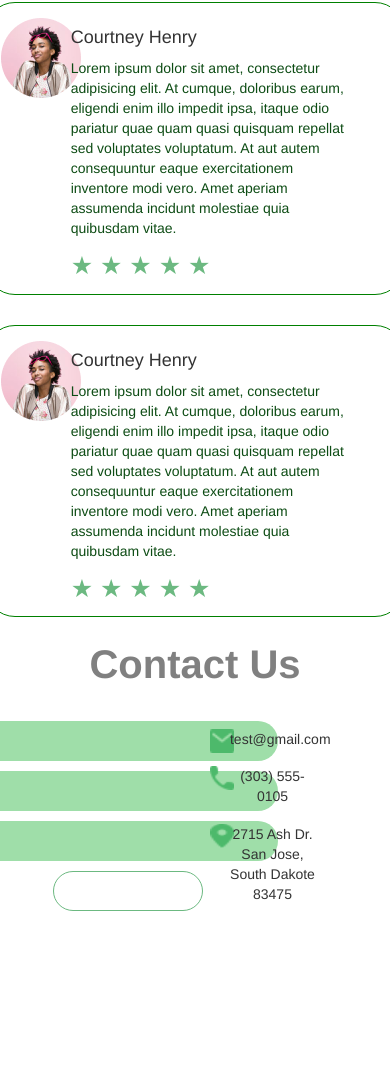
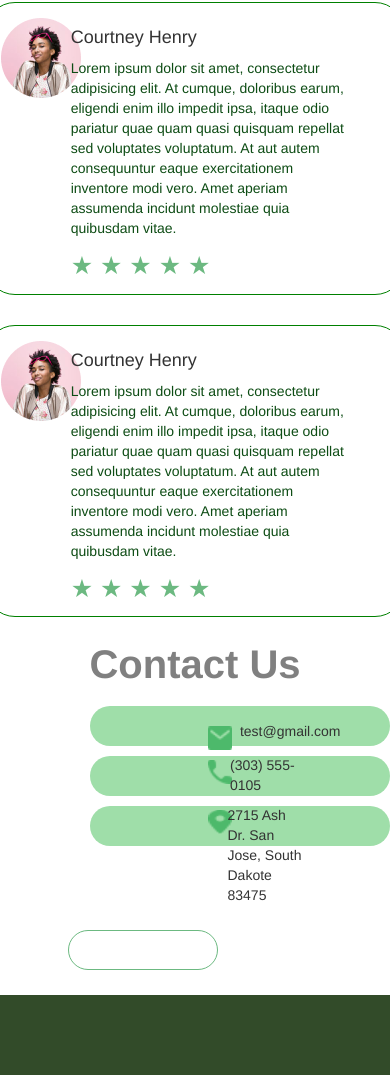
Before and after one commit to Edgars-Skrabins/Lawncare_Landing_Page, a website: page index.html in a window 390 px wide. Shown: the part 4524-5599 px from the top of the page. Before the commit the page ends 5460 px from the top, so only its background shows below. Drawn offline with nearby package versions, Linux system fonts and the light colour scheme.

Commit message:
Responsivenesss in the bottom page, fixed allignment for right side column in the bottom aswell.

```diff
--- a/index.html
+++ b/index.html
@@ -282,27 +282,25 @@
 
         <div class="row justify-content-center">
 
-
-            <!-- Why doesnt justify-content-center work here? -->
-            <div class="col-3 m-4 d-flex flex-column align-items-center">
+            <div class="col-3 col-sm-5 flex-column align-items-center">
 
                 <div class="custom-greenempty mb-3"></div>
                 <div class="custom-greenempty mb-3"></div>
                 <div class="custom-greenempty mb-3"></div>
-                <div class="custom-greenempty-whiteinside mb-3"></div>
+<!--                <div class="custom-greenempty-whiteinside mb-3"></div>-->
 
             </div>
 
             <!-- TODO properly align the right column and also make it responsive -->
-            <div class="col-3 m-4 col-3 m-4 d-flex flex-column align-items-start justify-content-evenly">
+            <div class="col-3 col-sm-5 m-4 d-flex flex-column align-items-start justify-content-between">
 
-                <div class="row">
+                <div class="row flex-nowrap">
 
-                    <div class="col-2">
+                    <div class="col-2 m-2">
                         <img class="img-custom-icon-contact-section" src="Images/EmailIcon.png" alt="">
                     </div>
 
-                    <div class="col-10">
+                    <div class="col-10 text-start">
 
                         <p>test@gmail.com</p>
 
@@ -310,13 +308,13 @@
 
                 </div>
 
-                <div class="row">
+                <div class="row flex-nowrap">
 
-                    <div class="col-2">
+                    <div class="col-2 m-2">
                         <img class="img-custom-icon-contact-section" src="Images/PhoneIcon.png" alt="">
                     </div>
 
-                    <div class="col-10">
+                    <div class="col-10 text-start">
 
                         <p>(303) 555-0105</p>
 
@@ -324,13 +322,13 @@
 
                 </div>
 
-                <div class="row">
+                <div class="row flex-nowrap">
 
-                    <div class="col-2">
+                    <div class="col-1 m-2">
                         <img class="img-custom-icon-contact-section" src="Images/LocationIcon.png" alt="">
                     </div>
 
-                    <div class="col-10">
+                    <div class="col-10 text-start">
 
                         <p>2715 Ash Dr. San Jose, South Dakote 83475</p>
 
@@ -342,12 +340,32 @@
 
         </div>
 
+        <div class="row justify-content-center mb-4">
+
+            <div class="col-3 col-sm-4 d-flex flex-column align-items-center justify-content-evenly">
+
+                <div class="custom-greenempty-whiteinside mb-3"></div>
+
+            </div>
+
+            <div class="col-3 col-sm-4 d-flex flex-column align-items-center justify-content-evenly">
+
+
+            </div>
+
+
+        </div>
+
     </div>
 
     </div>
 
+<div class="container-fluid container-custom-bottom">
+
 
 </div>
+
+
 
 <!--<script src="node_modules/bootstrap/dist/js/bootstrap.js"></script>-->
 <script src="LocalBootstrap/js/bootstrap.js"></script>
--- a/styles.css
+++ b/styles.css
@@ -124,3 +124,8 @@ h4{
     font-size: 2.5rem;
     color: #6cb981;
 }
+
+.container-custom-bottom{
+    background-color:#324B29;
+    min-height: 8rem;
+}
```
